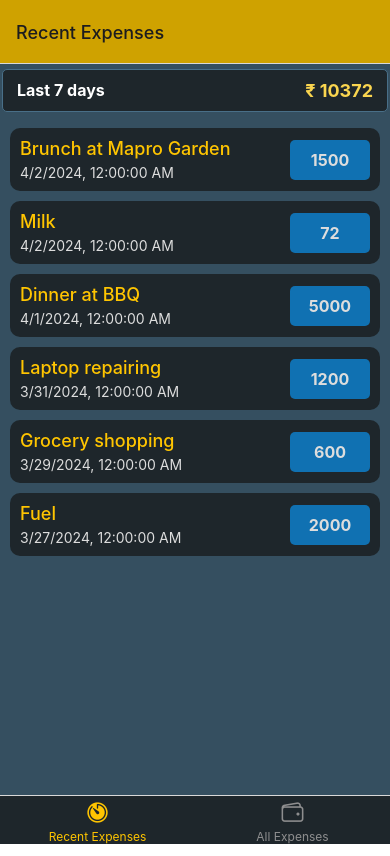
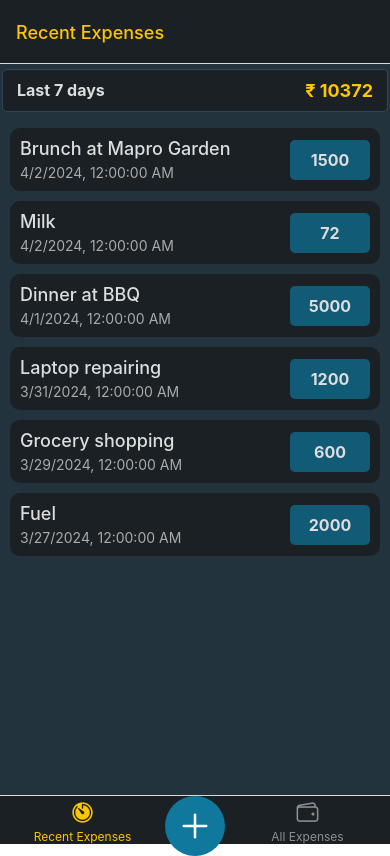
Before and after one commit to mr-shan/react-native-expense-tracker-revised, a React Native app: screen /AddExpense in a window 390 px wide. Both pictures are taken after a click on the button 26 px from the left and 32 px from the top of the page. Built offline with nearby package versions, Linux system fonts and the light colour scheme.

Commit message:
Added manage expense screen along with navigation

```diff
--- a/App.tsx
+++ b/App.tsx
@@ -1,3 +1,4 @@
+import { StatusBar } from 'expo-status-bar';
 import { NavigationContainer } from '@react-navigation/native';
 import { createNativeStackNavigator } from '@react-navigation/native-stack';
 import { createBottomTabNavigator } from '@react-navigation/bottom-tabs';
@@ -9,6 +10,7 @@ import AllExpenseScreen from './screens/AllExpenseScreen';
 import AddExpenseScreen from './screens/AddExpenseScreen';
 
 import COLORS from './styles/colors';
+import { Pressable } from 'react-native';
 
 const RootStack = createNativeStackNavigator();
 const BottomTabs = createBottomTabNavigator();
@@ -17,10 +19,11 @@ const BottomTabsNavigation = () => {
   return (
     <BottomTabs.Navigator
       screenOptions={{
-        headerStyle: { backgroundColor: COLORS.primary300 },
-        tabBarStyle: { backgroundColor: COLORS.bg300, },
+        headerStyle: { backgroundColor: COLORS.bg300 },
+        tabBarStyle: { backgroundColor: COLORS.bg300 },
         tabBarActiveTintColor: COLORS.primary500,
-        tabBarLabelStyle: { fontSize: 12, },
+        tabBarLabelStyle: { fontSize: 12 },
+        headerTintColor: COLORS.primary500,
       }}
     >
       <BottomTabs.Screen
@@ -35,6 +38,29 @@ const BottomTabsNavigation = () => {
               color={props.color}
             />
           ),
+        }}
+      />
+      <BottomTabs.Screen
+        component={AddExpenseScreen}
+        name='AddExpenseModal'
+        options={(props) => {
+          return {
+            tabBarButton: () => (
+              <Pressable
+                style={{
+                  backgroundColor: COLORS.secondary700,
+                  borderRadius: 50,
+                  width: 60,
+                  height: 60,
+                  justifyContent: 'center',
+                  alignItems: 'center',
+                }}
+                onPress={() => props.navigation.navigate('AddExpense')}
+              >
+                <Ionicons name='add' size={40} color={COLORS.text700} />
+              </Pressable>
+            ),
+          };
         }}
       />
       <BottomTabs.Screen
@@ -57,8 +83,15 @@ const BottomTabsNavigation = () => {
 
 export default function App() {
   return (
+    <>
+      <StatusBar style='light' />
       <NavigationContainer>
-      <RootStack.Navigator>
+        <RootStack.Navigator
+          screenOptions={{
+            headerStyle: { backgroundColor: COLORS.bg500 },
+            headerTintColor: 'white',
+          }}
+        >
           <RootStack.Screen
             component={BottomTabsNavigation}
             name='TabsNavigation'
@@ -66,8 +99,15 @@ export default function App() {
               headerShown: false,
             }}
           />
-        <RootStack.Screen component={AddExpenseScreen} name='AddExpense' />
+          <RootStack.Screen
+            component={AddExpenseScreen}
+            name='AddExpense'
+            options={{
+              presentation: 'modal',
+            }}
+          />
         </RootStack.Navigator>
       </NavigationContainer>
+    </>
   );
 }
--- a/components/ExpenseListItem.tsx
+++ b/components/ExpenseListItem.tsx
@@ -54,12 +54,12 @@ const styles = StyleSheet.create({
   },
   title: {
     fontSize: 18,
-    color: COLORS.primary500,
+    color: COLORS.text500,
     fontWeight: '500',
   },
   date: {
     fontSize: 14,
-    color: COLORS.text500,
+    color: COLORS.text300,
   },
   amountWrapper: {
     backgroundColor: COLORS.secondary500,
--- a/components/ExpenseStatus.tsx
+++ b/components/ExpenseStatus.tsx
@@ -29,12 +29,12 @@ const styles = StyleSheet.create({
     borderColor: COLORS.bg700,
   },
   title: {
-    color: COLORS.text700,
+    color: COLORS.text500,
     fontSize: 16,
     fontWeight: 'bold'
   },
   total: {
-    color: COLORS.primary700,
+    color: COLORS.primary500,
     fontSize: 18,
     fontWeight: 'bold'
   },
--- a/screens/AddExpenseScreen.tsx
+++ b/screens/AddExpenseScreen.tsx
@@ -6,23 +6,38 @@ import {
   ParamListBase,
 } from '@react-navigation/native';
 
+import { useLayoutEffect } from 'react';
+import COLORS from '../styles/colors';
+
 interface IProps {
   navigation: NavigationProp<ParamListBase>;
   route: RouteProp<any>;
 }
 
 const AddExpenseScreen = (props: IProps) => {
-  return <View style={styles.container}>
-    <Text>Add Expense Screen</Text>
-  </View>
+  const expenseId = props.route.params?.expenseId;
+  const mode = expenseId ? 'edit' : 'new';
+
+  useLayoutEffect(() => {
+    props.navigation.setOptions({
+      title: mode === 'edit' ? 'Manage Expense' : 'Add New Expense',
+    });
+  }, []);
+
+  return (
+    <View style={styles.container}>
+      <Text>Add Expense Screen</Text>
+    </View>
+  );
 };
 
 const styles = StyleSheet.create({
   container: {
     flex: 1,
     justifyContent: 'center',
-    alignItems: 'center'
-  }
-})
+    alignItems: 'center',
+    backgroundColor: COLORS.bg300
+  },
+});
 
 export default AddExpenseScreen;
--- a/styles/colors.ts
+++ b/styles/colors.ts
@@ -3,17 +3,17 @@ const COLORS = {
   primary500: '#FFC501',
   primary700: '#fad54f',
 
-  secondary300: '#034877',
-  secondary500: '#1071b2',
-  secondary700: '#2b92d7',
+  secondary300: '#114051',
+  secondary500: '#125b76',
+  secondary700: '#10779d',
 
   accent300: '#82002d',
   accent500: '#BC0E4C',
   accent700: '#e03873',
 
-  bg300: '#1e262b',
-  bg500: '#354F60',
-  bg700: '#496f88',
+  bg300: '#1a2024',
+  bg500: '#22333e',
+  bg700: '#314654',
 
   text300: '#aaa',
   text500: '#ddd',
```
Lines whose indentation alone changed are shown as unchanged.
